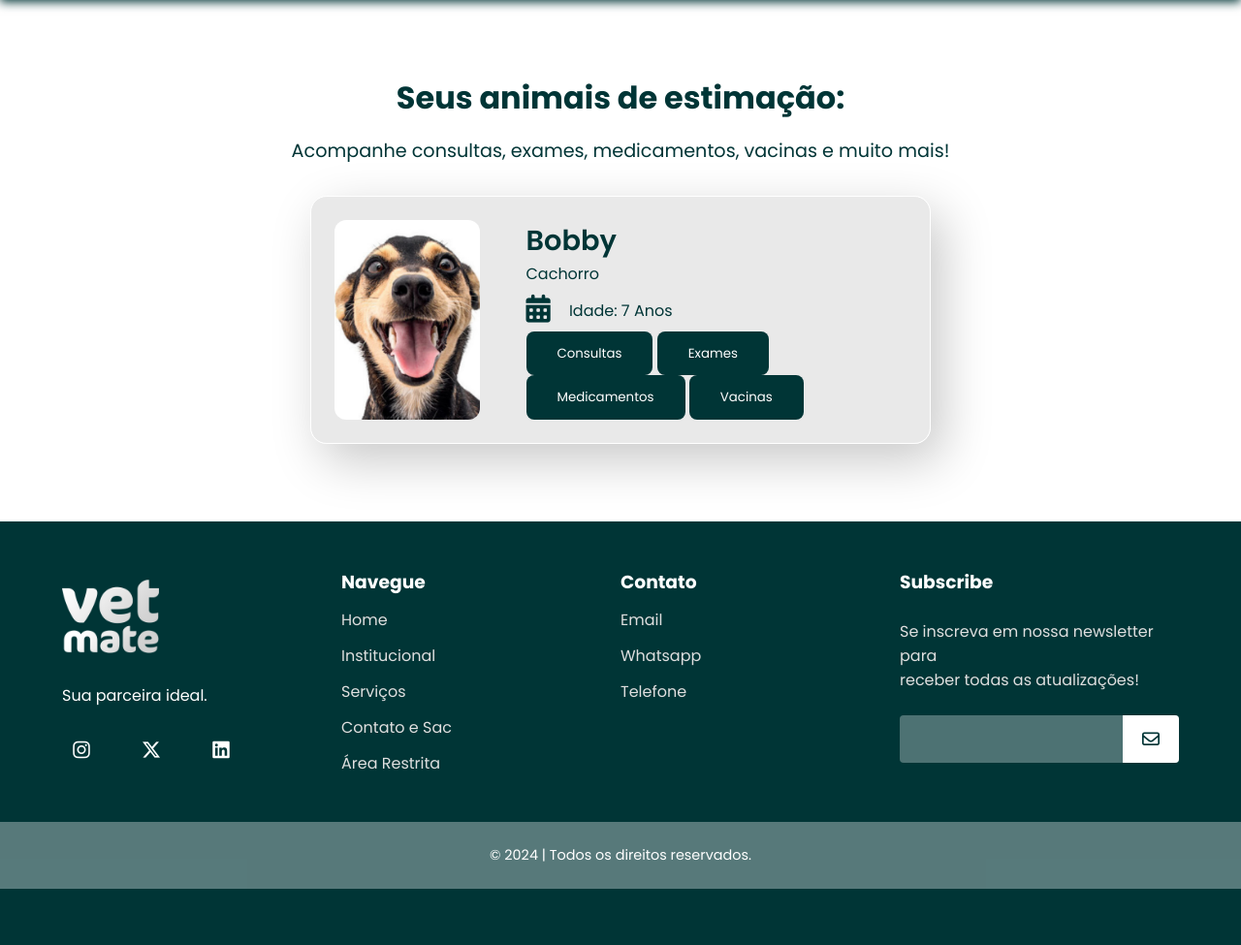
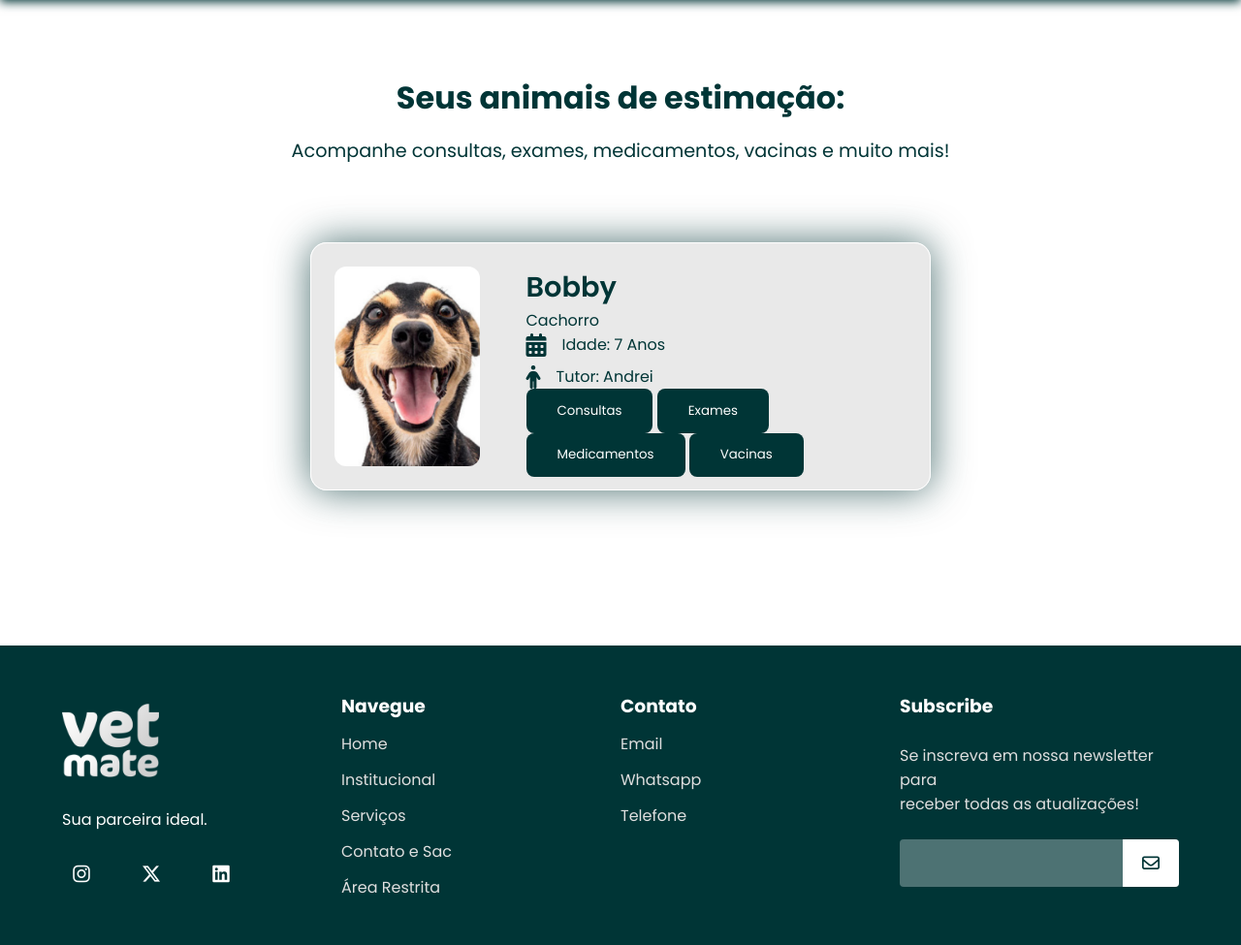
Before and after one commit to vlipe/VetMate, a PHP site: page /html/acompanhamento-cadastrado.html in a window 1280 px wide. Shown: the part 131-1106 px from the top of the page at 97% size. Before the commit the page ends 1048 px from the top, so only its background shows below. Run offline with PHP 8.4, Linux system fonts and the light colour scheme; some libraries are stand-ins or nearby versions.

Commit message:
ajustes no card do animal cadastrado.

```diff
--- a/VetMate/css/acompanhamento-cadastrado.css
+++ b/VetMate/css/acompanhamento-cadastrado.css
@@ -359,6 +359,8 @@ header {
     display: flex;
     align-items: center;
     justify-content: center;
+    margin-top: 5rem;
+    margin-bottom: 5rem;
 }
 
 .container-cadastro {
@@ -368,7 +370,7 @@ header {
     height: 16rem;
     background: #d9d9d994;
     border: 1px solid white;
-    box-shadow: 12px 17px 51px rgba(0, 0, 0, 0.22);
+    box-shadow: 0px 0px 40px #003536b4;
     border-radius: 17px;
     transition: all 0.5s;
     color: #003536;
@@ -416,6 +418,10 @@ header {
     word-wrap: break-word;
 }
 
+#detalhe-1 {
+    margin-bottom: 0.5rem;
+}
+
 .detalhe {
     display: flex;
     align-items: end;
@@ -423,8 +429,8 @@ header {
 }
 
 .detalhes i {
-    font-size: 1.8rem;
-    margin-right: 1.2rem;
+    font-size: 1.5rem;
+    margin-right: 1rem;
 }
 
 .detalhes p {
--- a/VetMate/html/acompanhamento-cadastrado.html
+++ b/VetMate/html/acompanhamento-cadastrado.html
@@ -106,7 +106,6 @@
         <div class="pets-cadastrados">
 
             <div class="container-cadastro">
-
                 <div class="card-img"> <img src="../imagens/imagem-perfil-cachorro.png" alt="foto-de-perfil-cachorro"> </div>
 
                 <div class="informacoes-card">
@@ -117,10 +116,16 @@
                     </div>
 
                     <div class="detalhes">
-                        <div class="detalhe">
+                        <div id="detalhe-1" class="detalhe">
                             <div class="idade"></div>
                             <i class="fa-solid fa-calendar-days"></i>
                             <p class="p-detalhes">Idade: 7 Anos</p>
+                        </div>
+
+                        <div class="detalhe">
+                            <div class="idade"></div>
+                            <i class="fa-solid fa-person"></i>
+                            <p class="p-detalhes">Tutor: Andrei</p>
                         </div>
                     </div>
 
```
